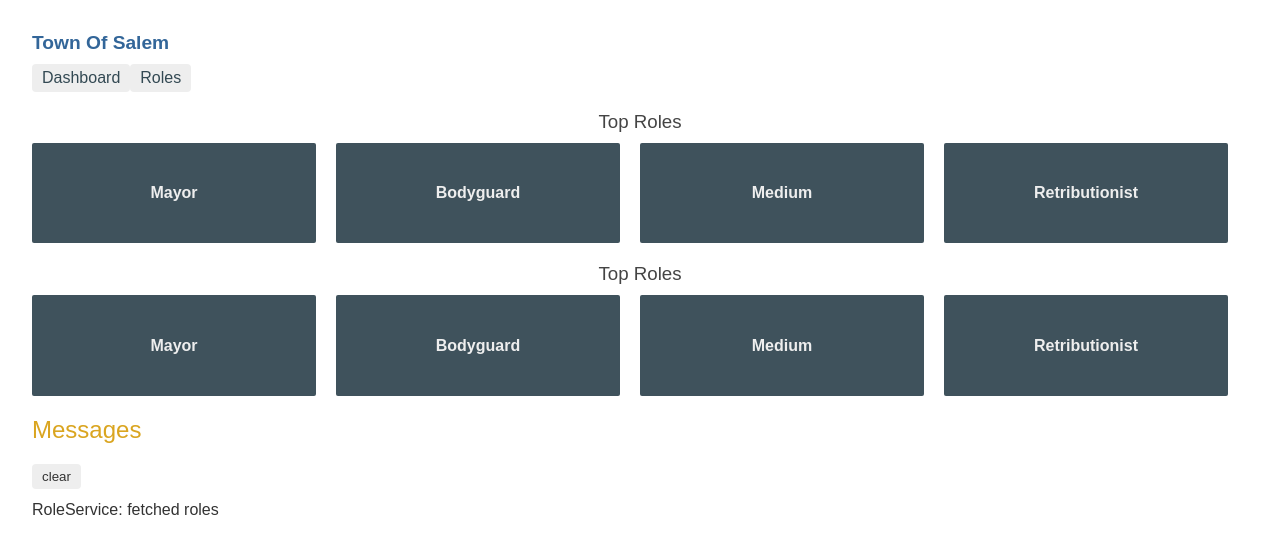
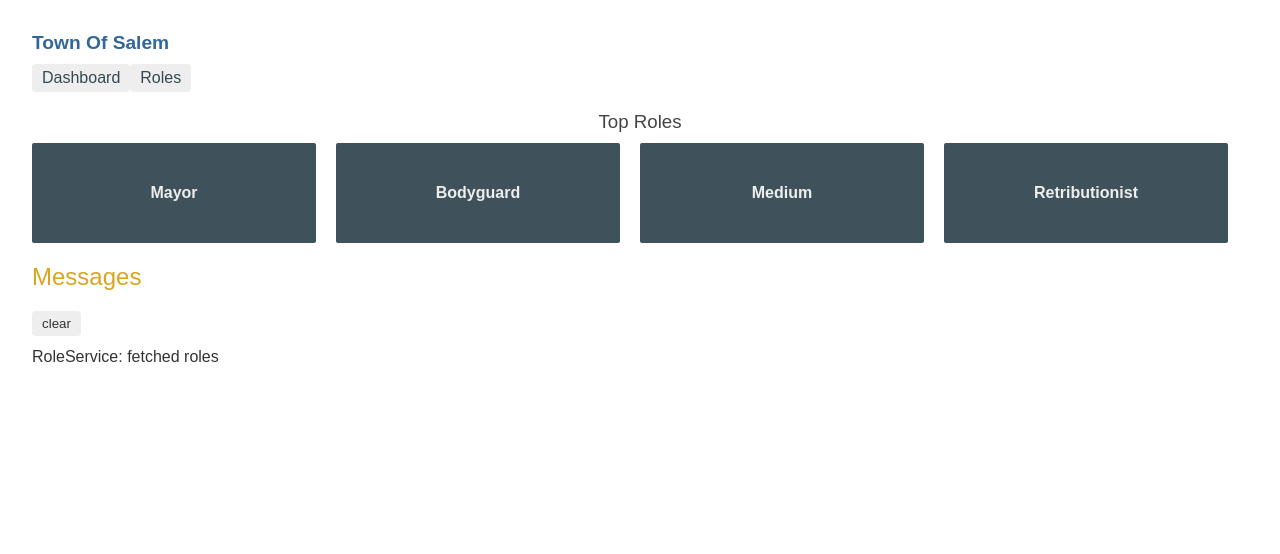
Before and after one commit to Pokemansanic/GYM, an Angular app in the folder Town-Of-Salem/angular-Town-Of-Salem1/: page /dashboard in a window 1280 px wide. Shown: the top 554 px of the page. Built offline with nearby package versions, Linux system fonts and the light colour scheme.

Commit message:
fixed the duplicate dashboard

```diff
--- a/Town-Of-Salem/angular-Town-Of-Salem1/src/app/dashboard/dashboard.component.html
+++ b/Town-Of-Salem/angular-Town-Of-Salem1/src/app/dashboard/dashboard.component.html
@@ -5,11 +5,4 @@
       <h4>{{role.name}}</h4>
     </div>
   </a>
-</div><h3>Top Roles</h3>
-<div class="grid grid-pad">
-  <a *ngFor="let role of roles" class="col-1-4">
-    <div class="module role">
-      <h4>{{role.name}}</h4>
-    </div>
-  </a>
 </div>
```
Also changed, not shown: 2 other files (tests, documents, lock files or other folders).
